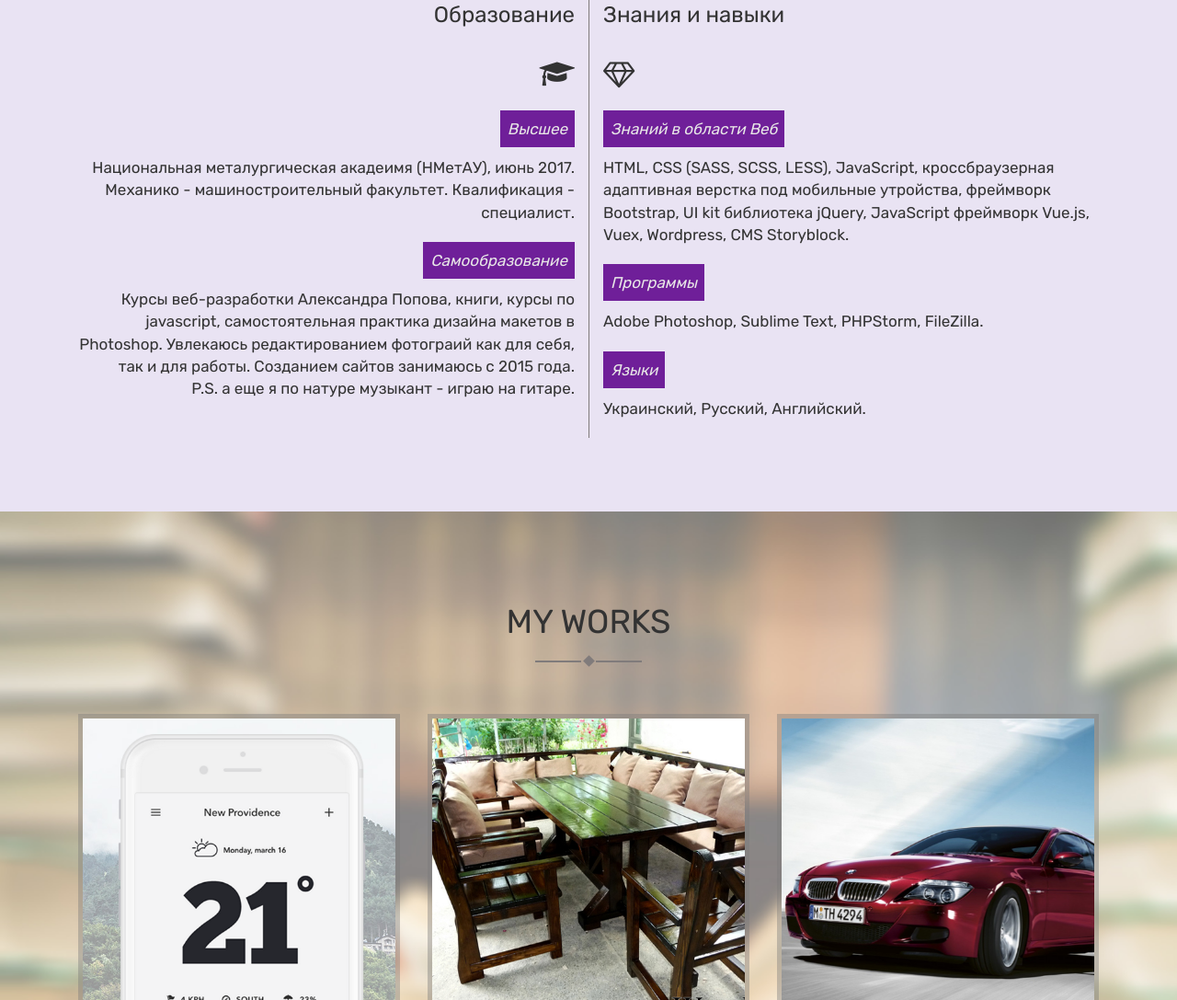
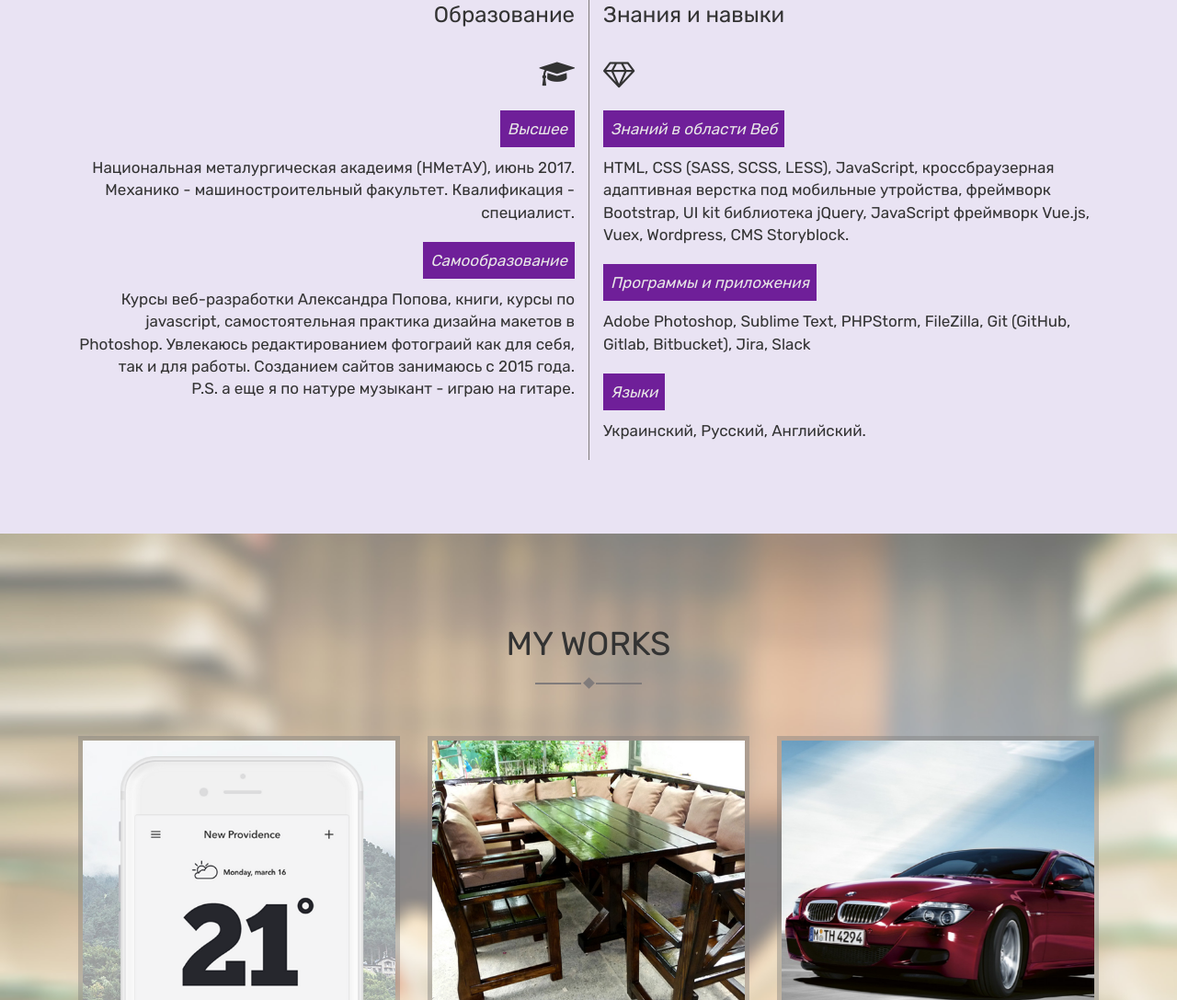
Before and after one commit to beletskaya/beletskaya.github.io, a plain HTML site: page index.html in a window 1280 px wide. Shown: the part 1623-2710 px from the top of the page at 92% size. Drawn offline with nearby package versions, Linux system fonts and the light colour scheme.

Commit message:
added context

```diff
--- a/index.html
+++ b/index.html
@@ -141,8 +141,8 @@
 										библиотека jQuery, JavaScript фреймворк Vue.js, Vuex, Wordpress, CMS Storyblock.</p>
 								</div>
 								<div class="txt-educ">
-									<p class="standout">Программы</p>
-									<p>Adobe Photoshop, Sublime Text, PHPStorm, FileZilla. </p>
+									<p class="standout">Программы и приложения</p>
+									<p>Adobe Photoshop, Sublime Text, PHPStorm, FileZilla, Git (GitHub, Gitlab, Bitbucket), Jira, Slack </p>
 								</div>
 								<div class="txt-educ">
 									<p class="standout">Языки</p>
```
